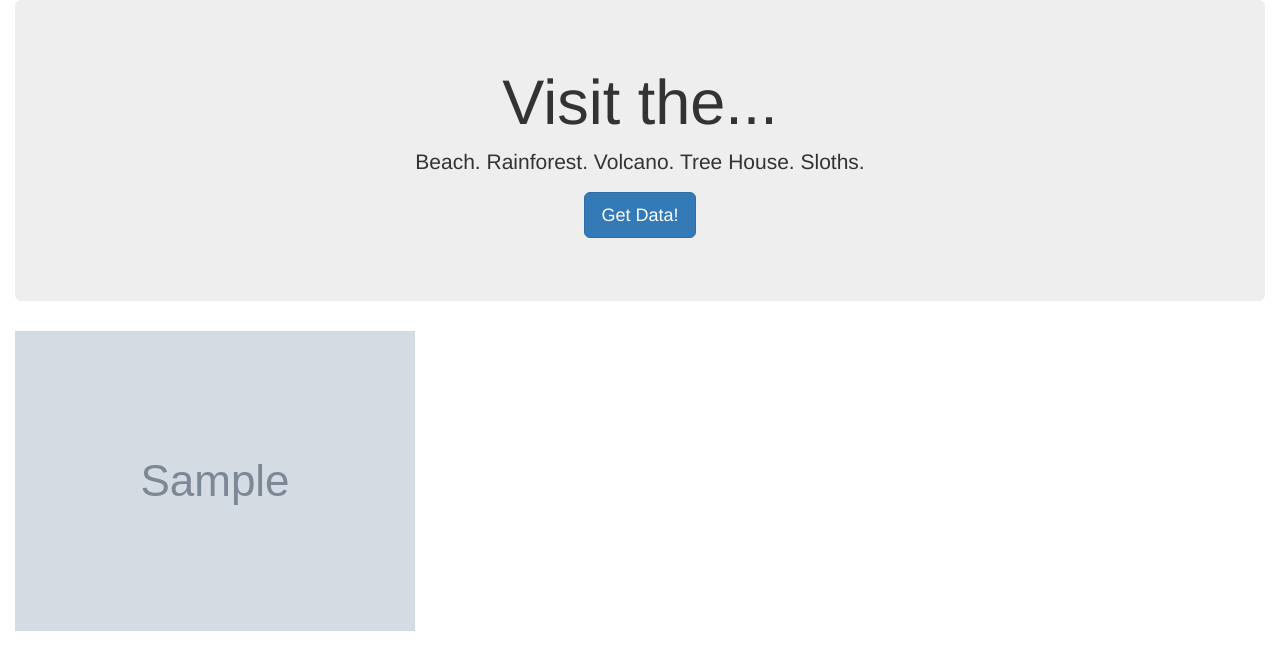
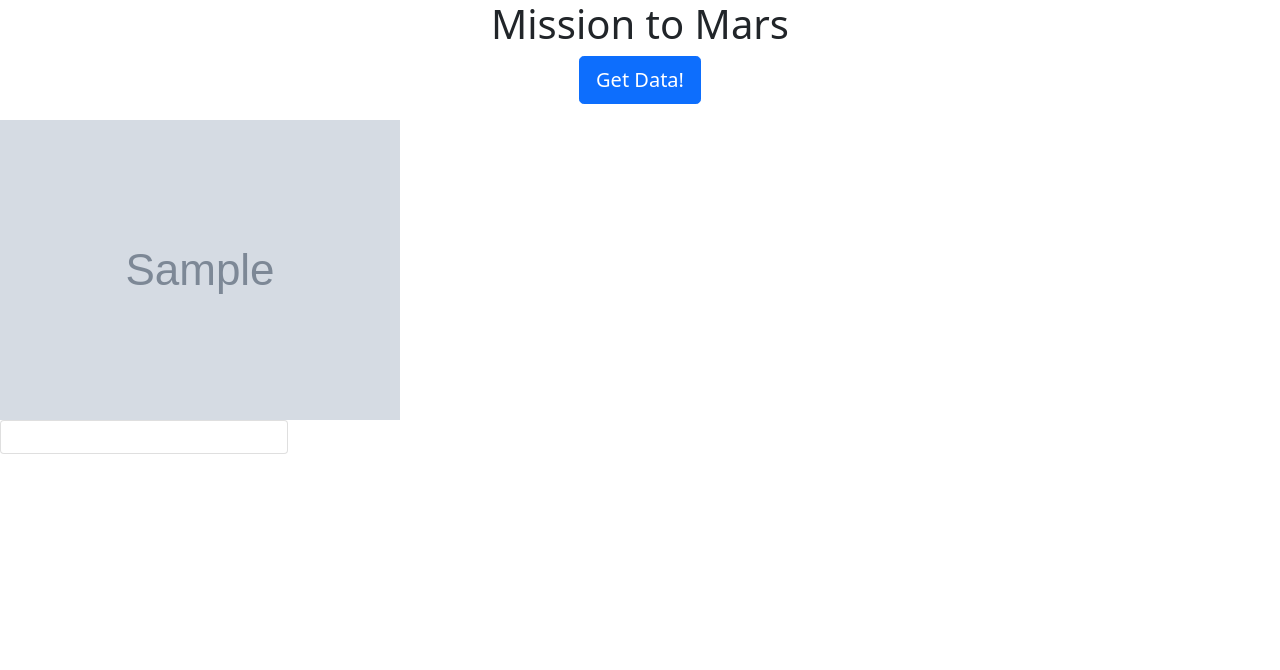
Before and after one commit to jennamurphymcad/web-scraping-challenge, a Flask app: page / in a window 1280 px wide. Shown: the top 670 px of the page. Run offline with Flask 2, Linux system fonts and the light colour scheme; grey boxes marked "Sample" are stand-in pictures; a database or web service that is not in the repository returns one stand-in record (values such as "Sample title"); some libraries are stand-ins or nearby versions.

Commit message:
got hemisphere title and images into bootstrap tiles

```diff
--- a/Missions_to_Mars/templates/index.html
+++ b/Missions_to_Mars/templates/index.html
@@ -6,23 +6,29 @@
   <meta name="viewport" content="width=device-width, initial-scale=1.0">
   <meta http-equiv="X-UA-Compatible" content="ie=edge">
   <title>Costa Rica Weather</title>
-  <link rel="stylesheet" href="https://maxcdn.bootstrapcdn.com/bootstrap/3.3.7/css/bootstrap.min.css">
+  <link rel ="stylesheet" href="https://cdn.jsdelivr.net/npm/bootstrap@5.0.1/dist/css/bootstrap.min.css" rel="stylesheet" integrity="sha384-+0n0xVW2eSR5OomGNYDnhzAbDsOXxcvSN1TPprVMTNDbiYZCxYbOOl7+AMvyTG2x" crossorigin="anonymous">
+  <!-- <link rel="stylesheet" href="https://maxcdn.bootstrapcdn.com/bootstrap/3.3.7/css/bootstrap.min.css"> -->
 </head>
 
 <body>
-  <div class="container-fluid">
-    <div class="jumbotron text-center">
-      <h1>Visit the...</h1>
-      <p>Beach. Rainforest. Volcano. Tree House. Sloths.</p>
+  <!-- <div class="container"> -->
+    <div class="row">
+      <div class="col-md-12 jumbotron text-center">
+      <h1>Mission to Mars</h1>
       <p><a class="btn btn-primary btn-lg" href="/scrape" role="button">Get Data!</a></p>
     </div>
+  </div>
+    <div class="row">
+      <div class="col-sm-3">
     <img src="{{ mars.featured_img  }}" alt="featured image">
+      </div>
+    </div>
     <!-- <h2>The typical weather in Costa Rica is:</h2> -->
-    <div>
+    <!-- <div>
       {% for i in mars.hemispheres %}
         {% for k,v in i.items() %}
-      <!-- <h1>Key: {{key}}</h1> -->
-        {% if k == 'title' %}
+      <--<h1>Key: {{key}}</h1> -->
+        <!-- {% if k == 'title' %}
          <h2>{{ v }}</h2>
         {% endif%}
         {%if k == 'img_url'%}
@@ -30,10 +36,46 @@
         {% endif %}
     {% endfor %}
     {% endfor %}
+    </div>   -->
+
+    <div class="row">
+
+      <div class="col-3">
+
+        {% for i in mars.hemispheres %}
+        {% for k,v in i.items() %}
+        <div class="card" style="width: 18rem;">
+
+            {%if k == 'img_url'%}
+          <img class="card-img-top" src="{{v}}" alt="Card image cap">
+            {% endif %}
+          <div class="card-body">
+            {% if k == 'title' %}
+            <h5 class="card-title">{{v}}</h5>
+            {% endif %}
+
+          </div>
+          {% endfor %}
+          {% endfor %}
+        </div>
+
+
+
+
+
+      <!-- <div class="col-sm-3">
+        <div class="card">
+          <img class="card-img-top" src="..." alt="Card image cap">
+          <div class="card-body">
+            <p class="card-text">Some quick example text to build on the card title and make up the bulk of the card's content.</p>
+          </div> -->
+      </div>
     </div>
 
   </div>
-  </div>
+  <!-- </div> -->
+  <script src="https://cdn.jsdelivr.net/npm/bootstrap@5.0.1/dist/js/bootstrap.bundle.min.js" integrity="sha384-gtEjrD/SeCtmISkJkNUaaKMoLD0//ElJ19smozuHV6z3Iehds+3Ulb9Bn9Plx0x4" crossorigin="anonymous"></script>
+
 </body>
 
 </html>
```
